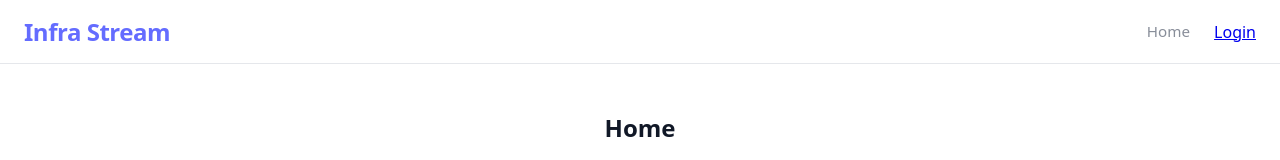
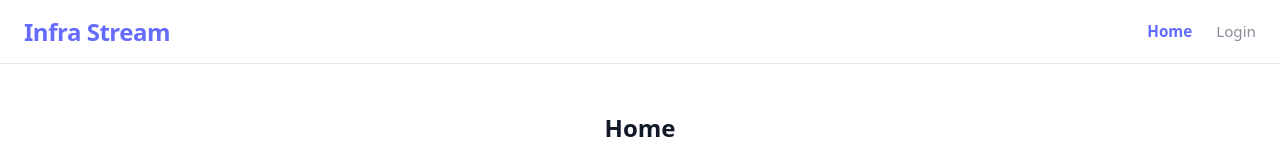
Before and after one commit to nakamuraitsuki/infra-stream-temp, a React app in the folder frontend/: page / in a window 1280 px wide. Shown: the top 160 px of the page. Built offline with nearby package versions, Linux system fonts and the light colour scheme; no server answers; the HTML template or start-up script is replaced by a standard one.

Commit message:
feat: ヘッダ周りの修正

```diff
--- a/frontend/src/app/MainLayout.module.css
+++ b/frontend/src/app/MainLayout.module.css
@@ -60,3 +60,8 @@
   color: var(--color-primary);
   font-weight: 600;
 }
+
+.loading {
+  font-size: 0.9rem;
+  color: var(--color-text-secondary);
+}
--- a/frontend/src/app/MainLayout.tsx
+++ b/frontend/src/app/MainLayout.tsx
@@ -1,4 +1,4 @@
-import { Link, Outlet } from "react-router"
+import { NavLink, Outlet } from "react-router"
 import styles from "./MainLayout.module.css"
 import { useAuth } from "../context/AuthContext"
 
@@ -8,17 +8,44 @@ export const MainLayout = () => {
     <div className={styles.wrapper}>
       <header className={styles.header}>
         <div className={styles.inner}>
-          <Link to="/" className={styles.logo}>
+          <NavLink to="/" className={styles.logo}>
             Infra Stream
-          </Link>
+          </NavLink>
           <nav className={styles.nav}>
-            <Link to="/" className={styles.navLink}>Home</Link>
-            { session.status === "authenticated" ? (
-              <Link to="/upload" className={styles.navLink}>Library</Link>
+            <NavLink
+              to="/"
+              className={({ isActive }) =>
+                isActive
+                  ? `${styles.navLink} ${styles.active}`
+                  : styles.navLink
+              }
+            >
+              Home
+            </NavLink>
+            {session.status === "authenticated" ? (
+              <NavLink
+                to="/my-page"
+                className={({ isActive }) =>
+                  isActive
+                    ? `${styles.navLink} ${styles.active}`
+                    : styles.navLink
+                }
+              >
+                Library
+              </NavLink>
             ) : session.status === "unauthenticated" ? (
-              <Link to="/login">Login</Link>
+              <NavLink
+                to="/login"
+                className={({ isActive }) =>
+                  isActive
+                    ? `${styles.navLink} ${styles.active}`
+                    : styles.navLink
+                }
+              >
+                Login
+              </NavLink>
             ) : (
-              <p>Loading...</p>
+              <span className={styles.loading}>Loading...</span>
             )}
           </nav>
         </div>
```
